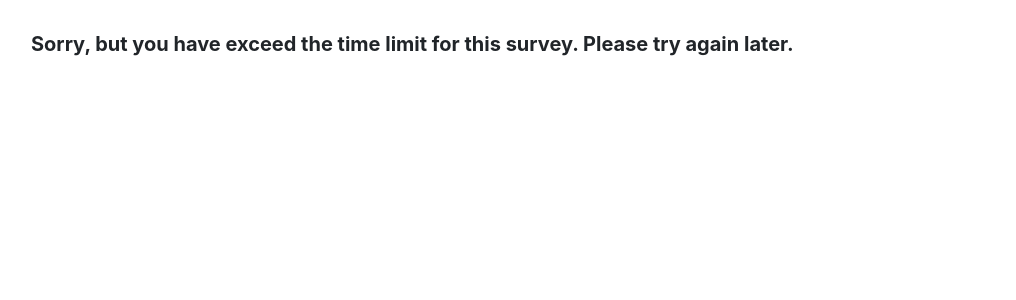
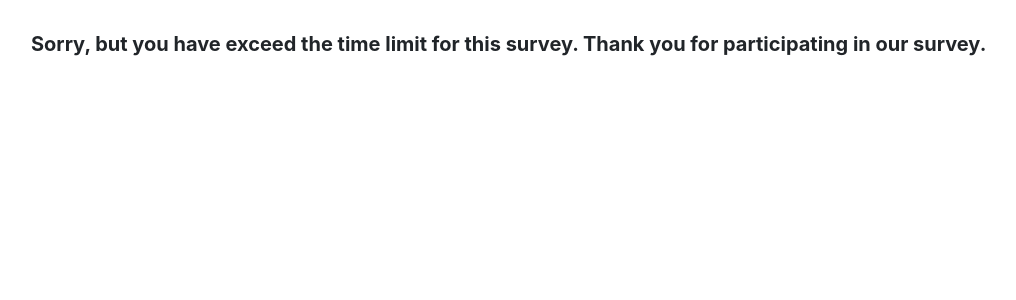
Before and after one commit to WangHanAiMachine/memes_annotation, a Flask app: page /timeOutPage in a window 1280 px wide. Shown: the top 300 px of the page, without its empty margins (81-1097 px from the left). Run offline with Flask 2, Linux system fonts and the light colour scheme; some libraries are stand-ins or nearby versions.

Commit message:
change final message

```diff
--- a/templates/timeOutPage.html
+++ b/templates/timeOutPage.html
@@ -3,7 +3,7 @@
 {% block content %}
 <div class="content">
     <div class="question ml-sm-5 pl-sm-5 pt-2">
-        <div class="py-2 h5"><b> Sorry, but you have exceed the time limit for this survey. Please try again later.</b></div>
+        <div class="py-2 h5"><b> Sorry, but you have exceed the time limit for this survey. Thank you for participating in our survey.</b></div>
     </div>
 </div>
 
```
